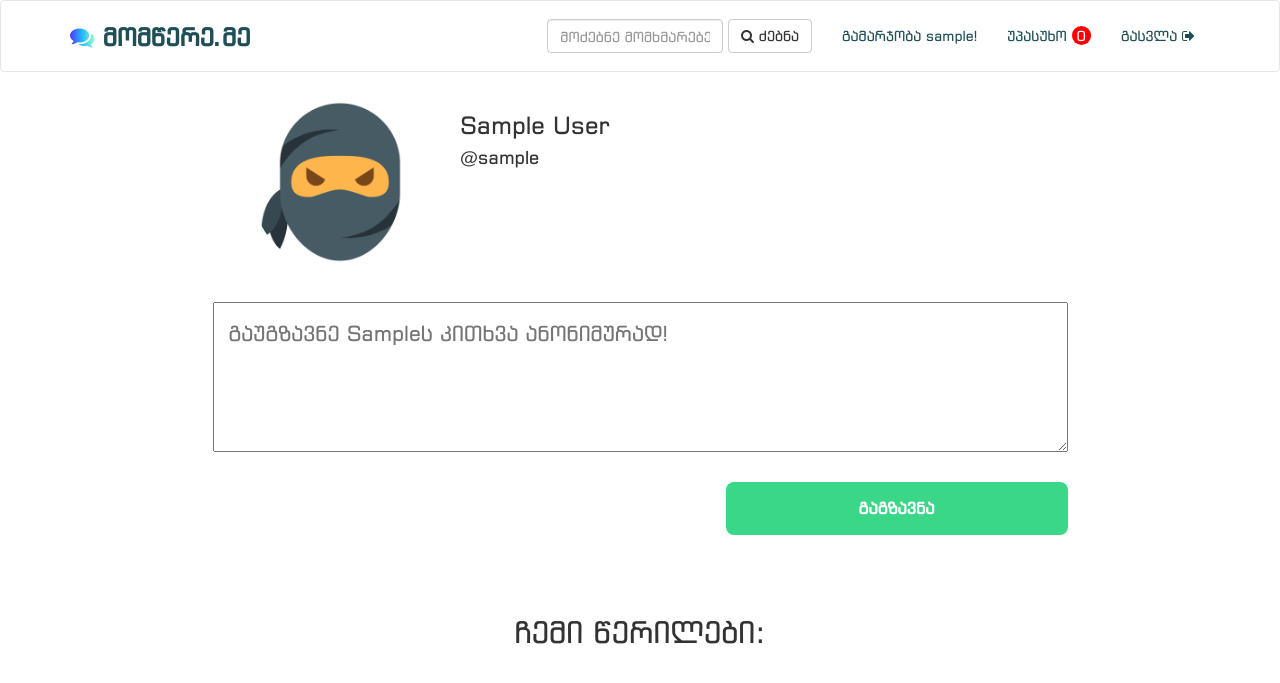
After one commit to Khukhunashvili/mkitxe-me, a Django app: a page that uses main/templates/main/profile.html in a window 1280 px wide. The commit adds this page. Shown: the top 683 px of the page. Run offline with Django 3.2, Linux system fonts and the light colour scheme; the visitor is signed in with stand-in values (Sample User, id 1); data comes from the database, SQL or seed files in the repository; data that the repository does not hold is empty; some libraries are stand-ins or nearby versions; some web fonts are replaced.

Commit message:
Implemented profile page & Comment system

```diff
--- /dev/null
+++ b/main/static/main/css/profile.css
@@ -0,0 +1,50 @@
+.image-placeholder {
+	text-align: right;
+	vertical-align: center;
+	height: 100%;
+}
+
+.profile {
+	width: 50%;
+	border-radius: 50%;
+	max-height: 200px;
+}
+
+.message-entry {
+	display: block;
+	margin: 30px auto;
+	width: 75%;
+	min-height: 150px;
+	font-size: 150%;
+	padding: 15px;
+	resize: vertical;
+}
+
+.main-btn {
+	width: 30%;
+	margin-left: 57.5%;
+	margin-right: 12.5%;
+	background-color: #3BD788;
+	color: white;
+	border-radius: 8px;
+	border: 0;
+	font-size: 115%;
+	font-weight: bold;
+	padding: 15px 0px;
+}
+
+.message-wrapper {
+	margin-top: 60px;
+}
+
+.message {
+	width: 80%;
+	margin: 40px auto;
+	border: 1px gray dotted;
+	min-height: 75px;
+	padding: 10px 30px;
+}
+
+.answer {
+	color: gray;
+}
--- a/main/templates/main/base_template.html
+++ b/main/templates/main/base_template.html
@@ -33,7 +33,7 @@
       	{% if not user.is_anonymous %}
         <li><a href="#">გამარჯობა {{ user }}! </a></li>
         <li><a href="#"> უპასუხო <span class="counter">{{ not_answered }}</span> </a></li>
-        <li><a href="#">გასვლა <i class="fa fa-sign-out"></i></a></li>
+        <li><a href="{% url 'logout' %}">გასვლა <i class="fa fa-sign-out"></i></a></li>
         {% else %}
         <li><a href="{% url 'login' %}"> <i class="fa fa-sign-in"></i> შესვლა </a></li>
         {% endif %}
--- /dev/null
+++ b/main/templates/main/profile.html
@@ -0,0 +1,58 @@
+{% extends 'main/base_template.html' %}
+{% load static %}
+{% block title %}
+  {% if user.username == profile.username %}
+    ჩემი პროფილი - მომწერე.მე
+  {% else %}
+    {{ profile.first_name }} {{ profile.last_name }} - მომწერე.მე
+  {% endif %}
+{% endblock %}
+
+{% block head %}
+  <link rel="stylesheet" type="text/css" href="{% static 'main/css/profile.css' %}">
+{% endblock %}
+
+{% block body %}
+<div class="container">
+	<div class="row">
+		<div class="col-xs-4 image-placeholder">
+			{% if profile.image.url %}
+			<img src='{{ profile.image.url }}' class="profile">
+			{% else %}
+			<img src='{% static "main/images/profile_default.png" %}' class="profile">
+			{% endif %}
+		</div>
+		<div class="col-xs-8">
+			<h3> {{ profile.first_name }} {{ profile.last_name }} </h3>
+			<h4> @{{ profile.username }}
+		</div>
+	</div>
+</div>
+
+<div class="container">
+  <form method="POST" action="{% url 'comment' profile.username %}">
+      {% csrf_token %}
+      <textarea name="message" class="message-entry center-block" placeholder="გაუგზავნე {{ profile.first_name }}ს კითხვა ანონიმურად!"></textarea>
+      <button class="main-btn"> გაგზავნა </button>
+  </form>
+</div>
+
+<div class="container message-wrapper">
+  <h2 class="text-center">
+    {% if user.username == profile.username %}
+    ჩემი
+    {% endif %}
+    წერილები:
+  </h2>
+  {% for message in messages %}
+  {% if message.response is not None %}
+  <div class="message">
+    <h5> {{ message.message }} </h5>
+    <hr>
+    <h5 class="answer"> {{ message.response }} </h5>
+  </div>
+  {% endif %}
+  {% endfor %}
+</div>
+
+{% endblock %}
--- a/main/urls.py
+++ b/main/urls.py
@@ -4,5 +4,9 @@ from django.urls import path
 urlpatterns = [
     path('', views.index, name='index'),
     path('login', views.login, name='login'),
-    path('join', views.sign_up, name='sign_up')
+    path('join', views.sign_up, name='sign_up'),
+    path('logout', views.logout, name='logout'),
+    path('dashboard', views.dashboard, name='dashboard'),
+    path('comment/<username>', views.comment, name='comment'),
+    path('<username>', views.profile, name='profile'),
 ]
--- a/main/views.py
+++ b/main/views.py
@@ -1,19 +1,23 @@
 from django.shortcuts import render, redirect
 from .forms import LoginForm, RegistrationForm
+from .models import Message
 from django.contrib.auth import authenticate
 from django.contrib.auth import login as auth_login
+from django.contrib.auth import logout as auth_logout
+from django.contrib.auth.models import User
+from django.contrib.auth.decorators import login_required
 
 
 def index(request):
     # if User is authenticated redirect to dashboard.
 	if request.user.is_authenticated:
-		print('User is authenticated !!')
+		return redirect(dashboard)
 	return render(request, 'main/index.html')
 
 def login(request):
 	# if User is authenticated redirecr to dashboard
 	if request.user.is_authenticated:
-		print('User is authenticated !!')
+		return redirect(dashboard)
 
 	form = LoginForm(request.POST or None)
 	data = {
@@ -30,8 +34,7 @@ def login(request):
 			if user is not None:
 				if user.is_active:
 					auth_login(request, user)
-				 	# TODO: Change this to redirect user to 'Dashboard'
-					return redirect(index)
+					return redirect(dashboard)
 				else:
 					data['error_message'] = 'თქვენი ანგარიში დაბლოკილია !'
 			else:
@@ -64,6 +67,50 @@ def sign_up(request):
 
 			auth_login(request, authenticate(username=username, password=password))
 
-			# TODO: Change this to redirect user to 'Dashboard'
-			return redirect(index)
+			return redirect(dashboard)
 	return render(request, 'main/authentication.html', data)
+
+
+@login_required(login_url='/login')
+def logout(request):
+	auth_logout(request)
+	return redirect(login)
+
+@login_required(login_url='/login')
+def dashboard(request):
+	user = request.user
+	messages = Message.objects.filter(to=user)
+	unanswered = len([message for message in messages if message.response == None])
+	data = {
+		'profile'      : request.user,
+		'messages'     : reversed(messages),
+		'not_answered' : unanswered
+	}
+	return render(request, 'main/profile.html', data)
+
+def profile(request, username):
+	try:
+		unanswered = len(request.user.message_set.filter(response=None))
+	except AttributeError:
+		unanswered = 0
+	data = {
+		'not_answered' : unanswered
+	}
+	try:
+		user = User.objects.filter(username=username)[0]
+		data['profile'] = user
+		data['messages'] = reversed(Message.objects.filter(to=user))
+	except IndexError:
+		data['username'] = username
+		return render(request, 'main/error.html', data)
+
+	return render(request, 'main/profile.html', data)
+
+def comment(request, username):
+	if request.method == 'POST':
+		user = User.objects.filter(username=username)[0]
+		message = Message.objects.create(
+				message = request.POST.get('message', ''),
+				to      = user
+			)
+	return redirect(profile, username=username)
```
Also changed, not shown: main/models.py (+10 -0 lines), main/migrations/0001_initial.py (added), main/static/main/images/profile_default.png (added).
